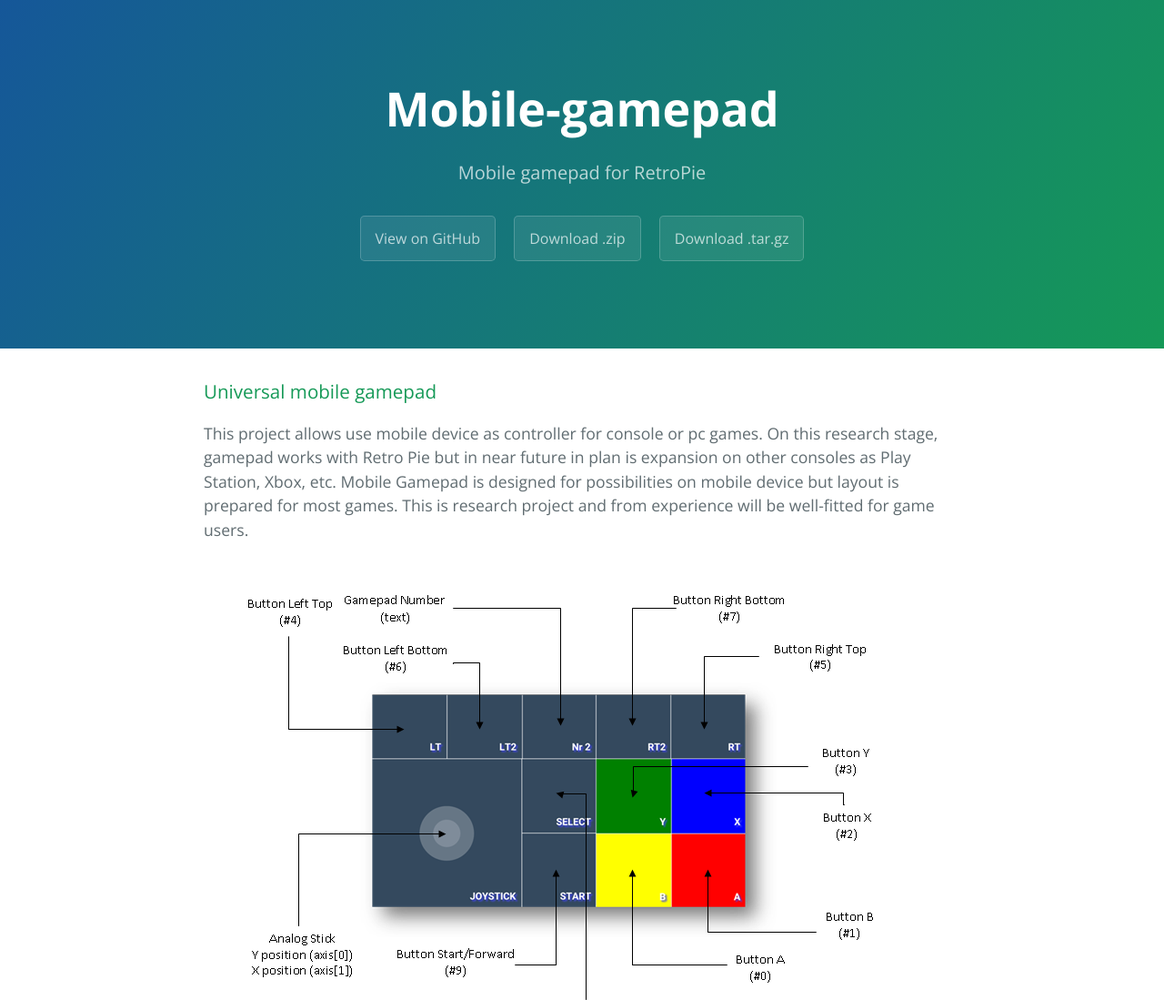
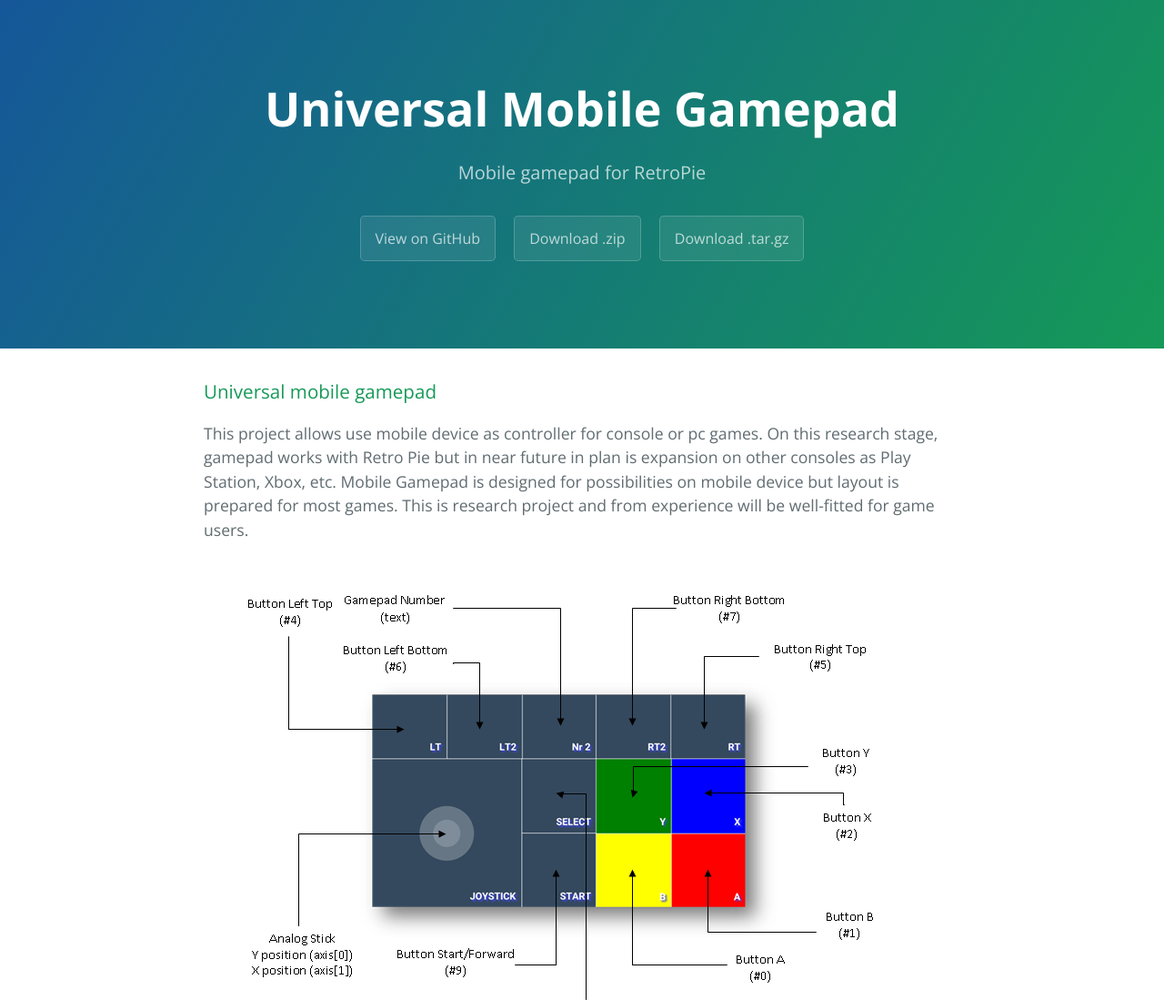
Before and after one commit to sbidolach/mobile-gamepad, a plain HTML site: page index.html in a window 1280 px wide. Shown: the top 1099 px of the page at 91% size. Drawn offline with nearby package versions, Linux system fonts and the light colour scheme.

Commit message:
Page description

```diff
--- a/index.html
+++ b/index.html
@@ -14,7 +14,7 @@
 <body>
 
     <section class="page-header">
-        <h1 class="project-name">Mobile-gamepad</h1>
+        <h1 class="project-name">Universal Mobile Gamepad</h1>
         <h2 class="project-tagline">Mobile gamepad for RetroPie</h2>
         <a href="https://github.com/sbidolach/mobile-gamepad" class="btn">View on GitHub</a>
         <a href="https://github.com/sbidolach/mobile-gamepad/zipball/master" class="btn">Download .zip</a>
```
